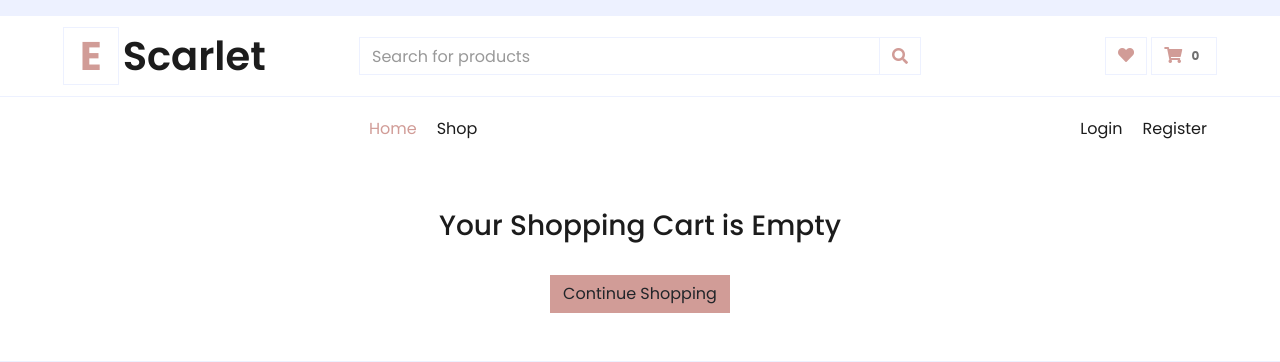
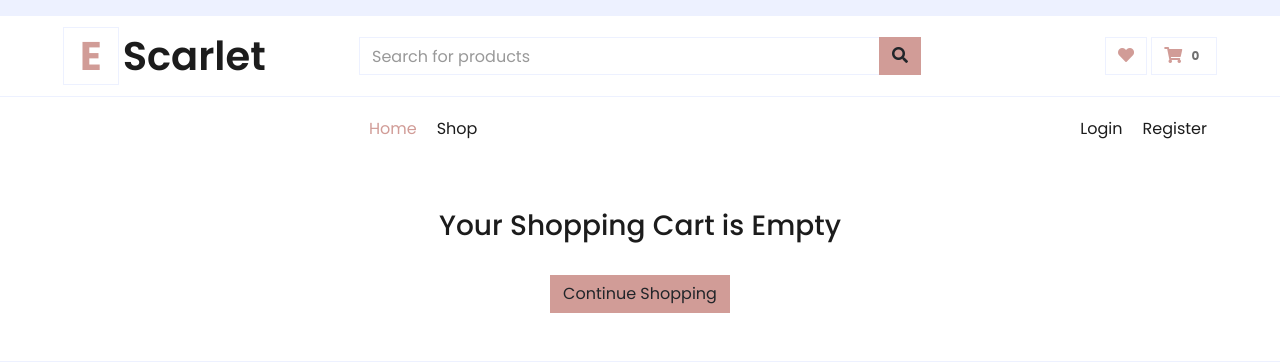
Before and after one commit to MuhsinaSameer/E-Scarlet, a Django app: page /cart/ in a window 1280 px wide. Shown: the top 362 px of the page. Run offline with Django 4.2, Linux system fonts and the light colour scheme; data that the repository does not hold is empty; some libraries are stand-ins or nearby versions.

Commit message:
'Updated'

```diff
--- a/accounts/templates/accounts/cart.html
+++ b/accounts/templates/accounts/cart.html
@@ -66,13 +66,14 @@
                 </a>
             </div>
             <div class="col-lg-6 col-6 text-left">
-                <form action="">
+                <form action="{% url 'search'%}" class="search" method='GET'>
                     <div class="input-group">
-                        <input type="text" class="form-control" placeholder="Search for products">
+                        <input type="text" class="form-control" placeholder="Search for products" name="keyword">
                         <div class="input-group-append">
-                            <span class="input-group-text bg-transparent text-primary">
-                                <i class="fa fa-search"></i>
-                            </span>
+                            {% comment %} <span class="input-group-text bg-transparent text-primary"> {% endcomment %}
+                                <button class="btn btn-primary " type="submit">
+                                    <i class="fa fa-search"></i>
+                                </button>
                         </div>
                     </div>
                 </form>
```
